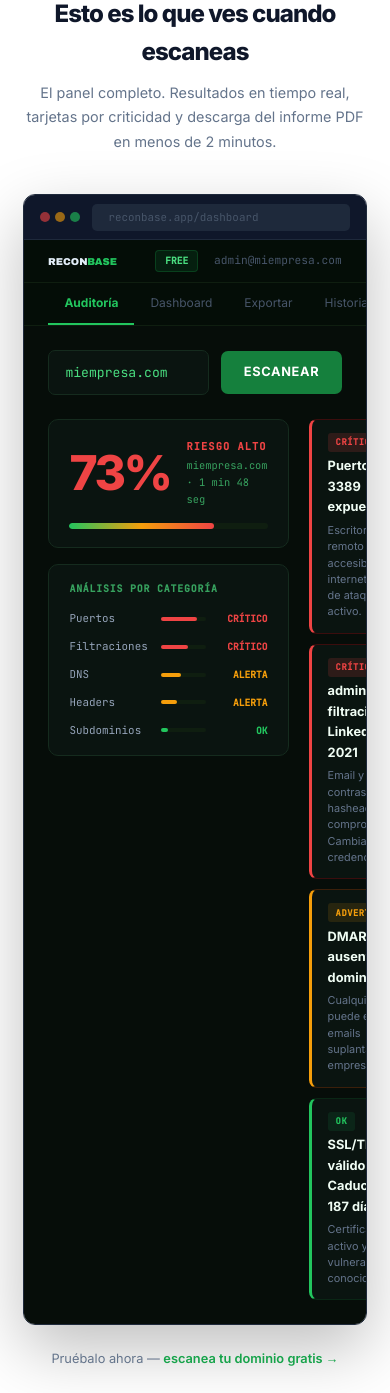
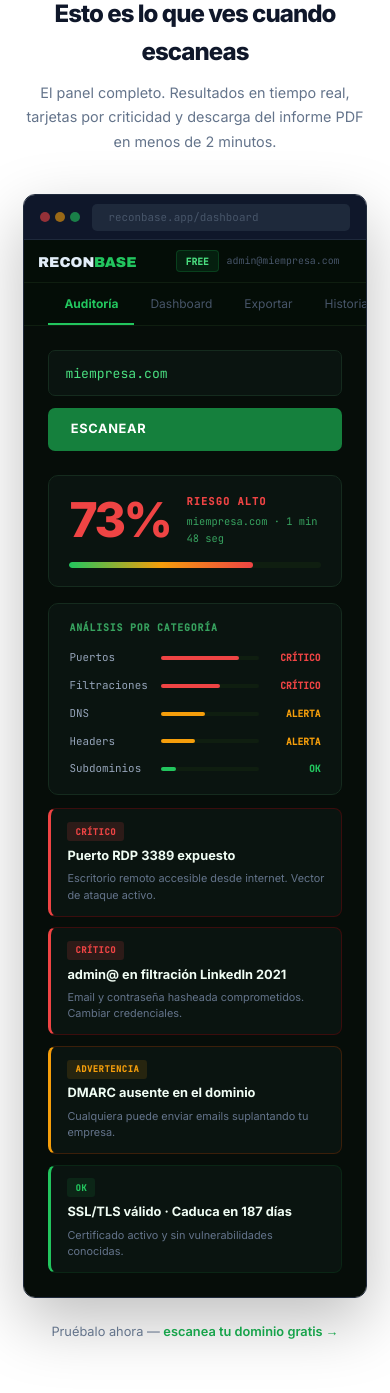
Before and after one commit to Lucassesma/ReconBase, a Flask app: page / in a window 390 px wide. Shown: the part 1076-2469 px from the top of the page. Run offline with Flask 3, Linux system fonts and the light colour scheme; data that the repository does not hold is empty; some libraries are stand-ins or nearby versions.

Commit message:
fix: mockup 'Esto es lo que ves cuando escaneas' — 1 columna en movil
El mockup de seccion Product Preview tenia un grid 1fr 1fr con las
cards de resultados que se recortaban por la derecha en pantallas
pequenas (Puerto 3389 expues..., admin filtrac Linked 2021...).

Solucion:
- Clase .product-preview-mock en el browser-frame externo
- En <=720px el grid interno pasa a 1fr (cards apiladas)
- Scan bar en columna (input + ESCANEAR)
- Header con email con wrap + padding reducido
- Tabs con overflow-x:auto

Co-Authored-By: Claude Opus 4.7 <noreply@anthropic.com>

```diff
--- a/static/css/mobile.css
+++ b/static/css/mobile.css
@@ -261,6 +261,41 @@ pre, code { max-width: 100%; overflow-x: auto; word-break: break-word; }
   .cf-visual { overflow: hidden !important; }
 }
 
+/* Mockup "Esto es lo que ves cuando escaneas" — el grid interno
+   1fr 1fr tiene cards criticos con contenido largo. En movil
+   pasamos todo a 1 columna para que sea legible. */
+@media (max-width: 720px) {
+  .product-preview-mock {
+    /* Reducir paddings internos */
+  }
+  /* Ocultar el dashboard tabs (Auditoria/Dashboard/Exportar/...) que scroll no ayuda */
+  .product-preview-mock > div:nth-child(3) {
+    overflow-x: auto !important;
+    scrollbar-width: none;
+  }
+  .product-preview-mock > div:nth-child(3)::-webkit-scrollbar { display: none; }
+  /* Grid principal de resultados: 1 columna */
+  .product-preview-mock > div:last-child > div:last-child {
+    grid-template-columns: 1fr !important;
+    gap: .85rem !important;
+  }
+  /* Scan bar: input + boton en columna */
+  .product-preview-mock > div:last-child > div:first-child {
+    flex-direction: column !important;
+    align-items: stretch !important;
+  }
+  /* Header con email del user: permitir wrap */
+  .product-preview-mock > div:nth-child(2) {
+    flex-wrap: wrap !important;
+    gap: .5rem !important;
+    padding: .5rem .85rem !important;
+  }
+  .product-preview-mock > div:nth-child(2) > div:last-child {
+    font-size: .62rem !important;
+    margin-left: 0 !important;
+  }
+}
+
 /* Hero counter / numbers: evitar overflow horizontal */
 @media (max-width: 520px) {
   .hero-counter-inner { flex-wrap: wrap !important; justify-content: center; }
--- a/templates/landing.html
+++ b/templates/landing.html
@@ -969,7 +969,7 @@ footer{border-top:1px solid var(--border);padding:2rem 6%;display:flex;justify-c
     <h2 style="text-align:center;font-size:clamp(1.6rem,2.8vw,2.2rem);font-weight:800;letter-spacing:-.04em;margin-bottom:.6rem">Esto es lo que ves cuando escaneas</h2>
     <p style="text-align:center;color:var(--muted);font-size:.9rem;max-width:480px;margin:0 auto 2.5rem;line-height:1.7">El panel completo. Resultados en tiempo real, tarjetas por criticidad y descarga del informe PDF en menos de 2 minutos.</p>
     <!-- Browser frame -->
-    <div style="border-radius:12px;overflow:hidden;border:1px solid #1E293B;box-shadow:0 24px 64px rgba(0,0,0,.25)">
+    <div class="product-preview-mock" style="border-radius:12px;overflow:hidden;border:1px solid #1E293B;box-shadow:0 24px 64px rgba(0,0,0,.25)">
       <!-- Chrome bar -->
       <div style="background:#0F172A;padding:.55rem 1rem;display:flex;align-items:center;gap:.75rem;border-bottom:1px solid #1E293B">
         <div style="display:flex;gap:5px;flex-shrink:0">
```
